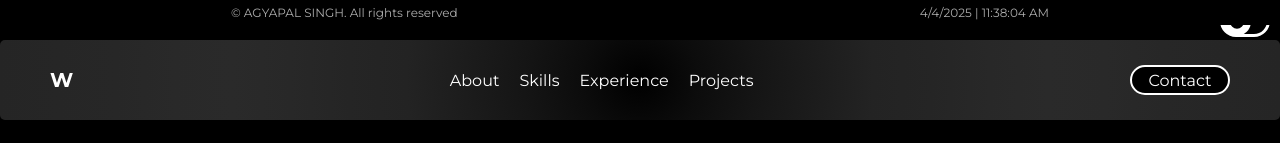
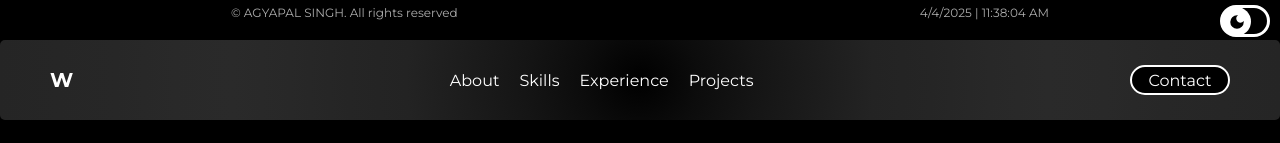
Before and after one commit to AgyapalSingh/next-portfolio, a Next.js app: page / in a window 1280 px wide. Shown: the top 143 px of the page. Built offline with nearby package versions, Linux system fonts and the light colour scheme.

Commit message:
Toggle Z-index updated

```diff
--- a/app/globals.css
+++ b/app/globals.css
@@ -98,7 +98,7 @@ button:hover {
   position: fixed;
   top: 5px;
   right: 10px;
-  z-index: 9;
+  z-index: 11;
 }
 
 .toggle-track {
```
